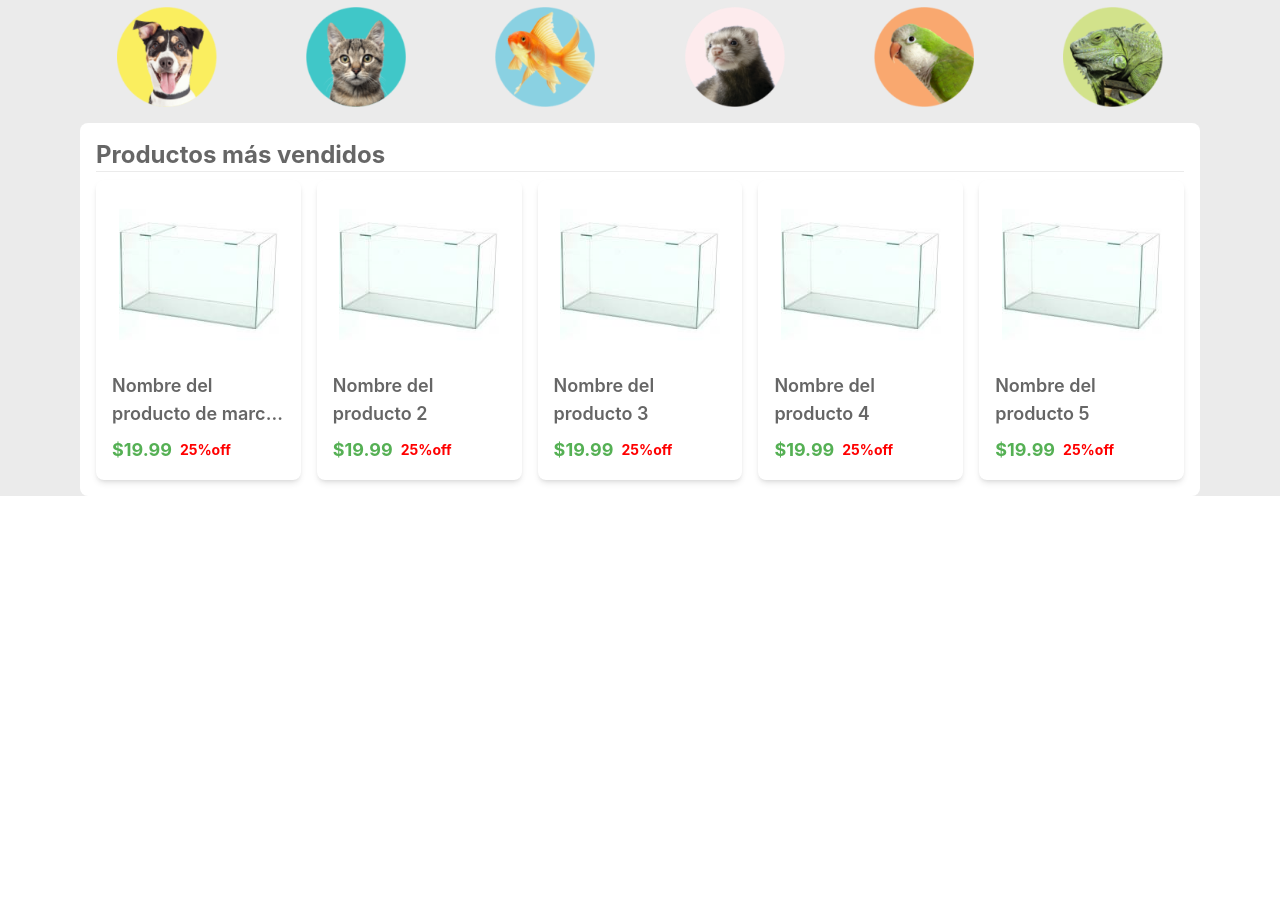
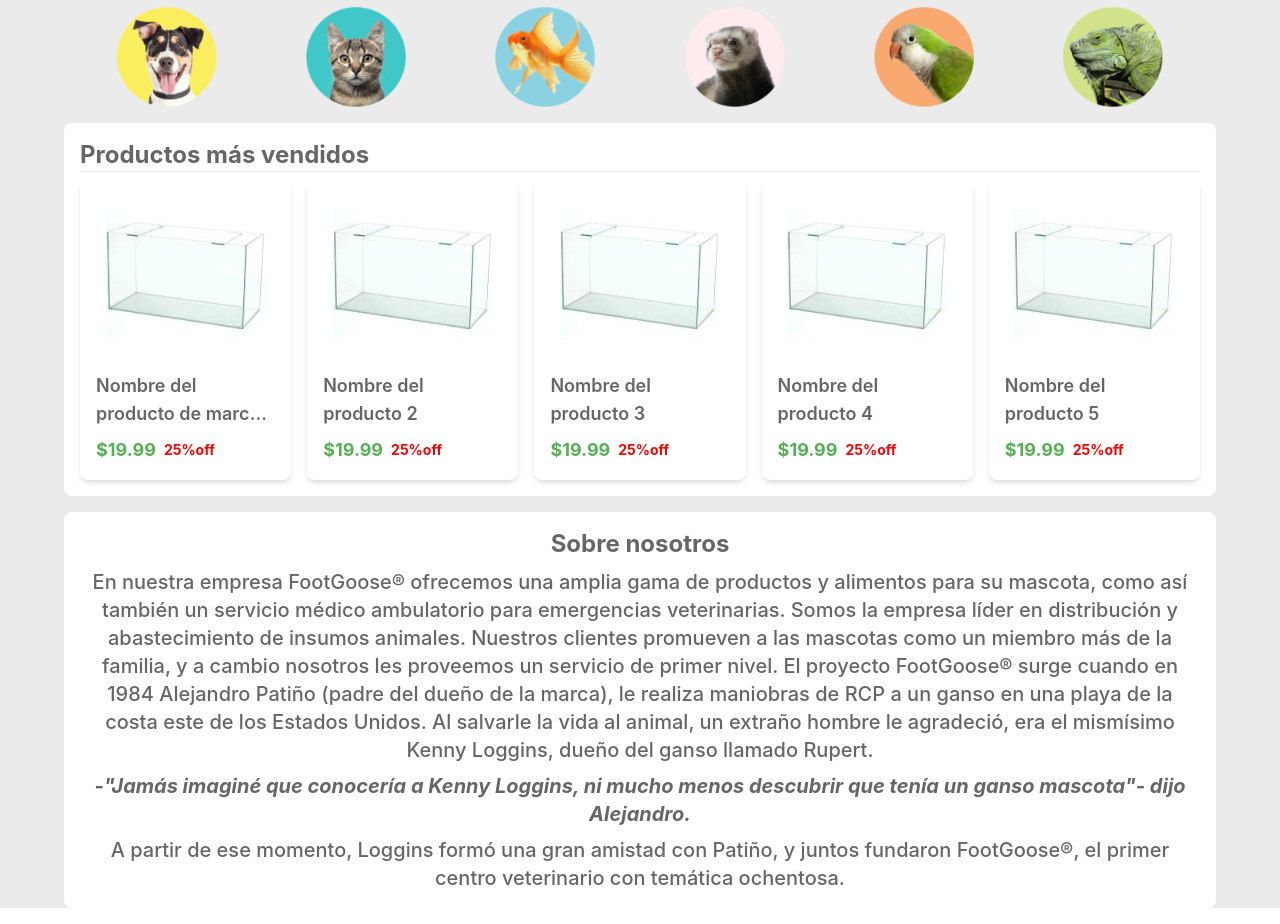
Before and after one commit to Marcos676/e-commerce-petshop, a React (Vite) app in the folder client/: page / in a window 1280 px wide. Shown: the part 540-1464 px from the top of the page. Before the commit the page ends 1052 px from the top, so only its background shows below. Built offline with nearby package versions, Linux system fonts and the light colour scheme.

Commit message:
Agrega sección "Sobre nosotros" con información sobre la empresa y su historia en la página Home

```diff
--- a/client/src/pages/Home.tsx
+++ b/client/src/pages/Home.tsx
@@ -80,7 +80,7 @@ const Home = () => {
           )}
         </ul>
       </section>
-      <section className="p-4 m-4 bg-blanco rounded-lg">
+      <section className="p-4 my-4 bg-blanco rounded-lg">
         <h2 className="mb-2 border-b border-grisClaro text-2xl font-bold text-grisOscuro">
           Productos más vendidos
         </h2>
@@ -92,6 +92,32 @@ const Home = () => {
           <ProductCard name="Nombre del producto 5" />
         </div>
       </section>
+      <section className="p-4 my-4 bg-blanco rounded-lg">
+        <h2 className="mb-2 text-center text-2xl font-bold text-grisOscuro">
+          Sobre nosotros
+        </h2>
+        <p className="text-grisOscuro text-center text-xl font-medium">
+          En nuestra empresa FootGoose® ofrecemos una amplia gama de productos y
+          alimentos para su mascota, como así también un servicio médico
+          ambulatorio para emergencias veterinarias. Somos la empresa líder en
+          distribución y abastecimiento de insumos animales. Nuestros clientes
+          promueven a las mascotas como un miembro más de la familia, y a cambio
+          nosotros les proveemos un servicio de primer nivel. El proyecto
+          FootGoose® surge cuando en 1984 Alejandro Patiño (padre del dueño de
+          la marca), le realiza maniobras de RCP a un ganso en una playa de la
+          costa este de los Estados Unidos. Al salvarle la vida al animal, un
+          extraño hombre le agradeció, era el mismísimo Kenny Loggins, dueño del
+          ganso llamado Rupert.
+          <span className="block my-2 italic font-bold">
+            -"Jamás imaginé que conocería a Kenny Loggins, ni mucho menos
+            descubrir que tenía un ganso mascota"- dijo Alejandro.
+          </span>
+          A partir de ese momento, Loggins formó una gran amistad con Patiño, y
+          juntos fundaron FootGoose®, el primer centro veterinario con temática
+          ochentosa.
+        </p>
+      </section>
+
     </>
   );
 };
```
